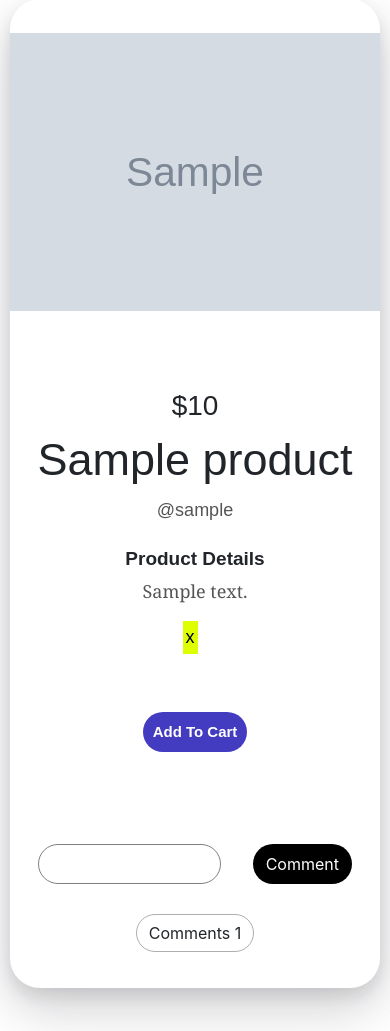
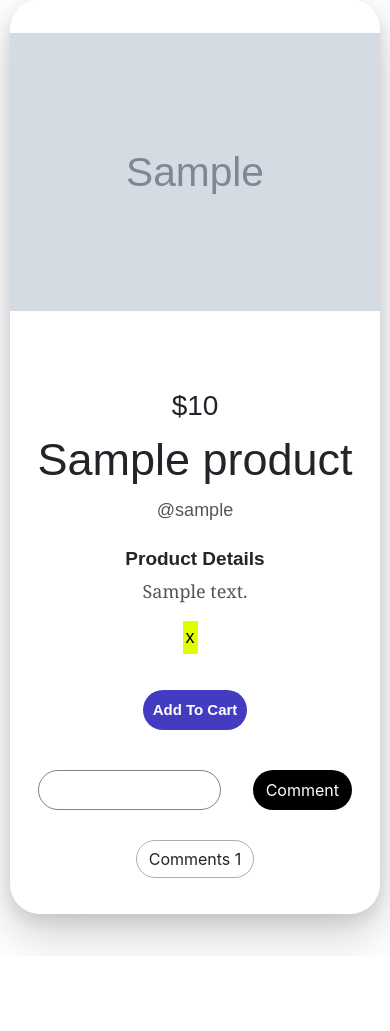
Before and after one commit to sarahrosehumenik/creative_marketplace, a Django app: page /products/1/ in a window 390 px wide. Shown: the part 99-1130 px from the top of the page. After the commit the page ends 1049 px from the top, so only its background shows below. Run offline with Django 4.2, Linux system fonts and the light colour scheme; tables that the repository leaves empty hold one stand-in row (values such as "Sample post"); grey boxes marked "Sample" are stand-in pictures; some libraries are stand-ins or nearby versions.

Commit message:
detail page mobile fixes

```diff
--- a/main_app/static/css/style.css
+++ b/main_app/static/css/style.css
@@ -487,7 +487,7 @@ color: grey;
 
  .detail-cart-btn {
   position:static;
-  margin: 5vh auto;
+  margin: 20px auto;
  }
 
  .info-container {
@@ -509,7 +509,9 @@ color: grey;
    justify-content: space-evenly;
    margin: auto;
  }
-
+ .detail-comment-form {
+ margin-top: 20px;
+}
 
  #comment-section {
   min-width: 300px;
```
